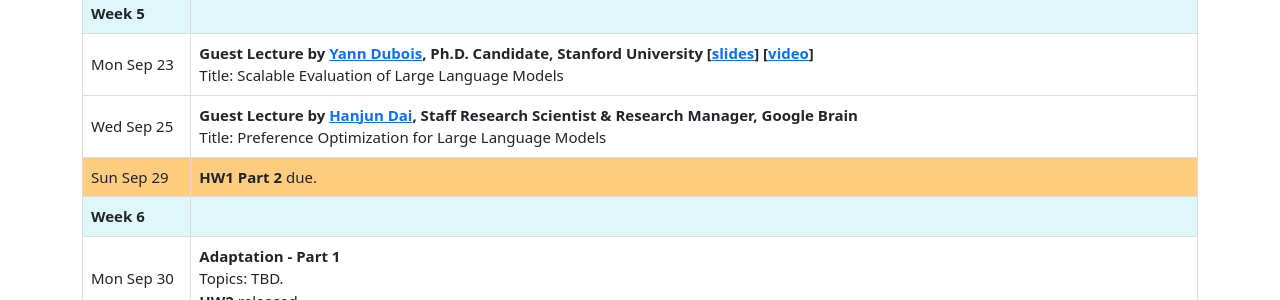
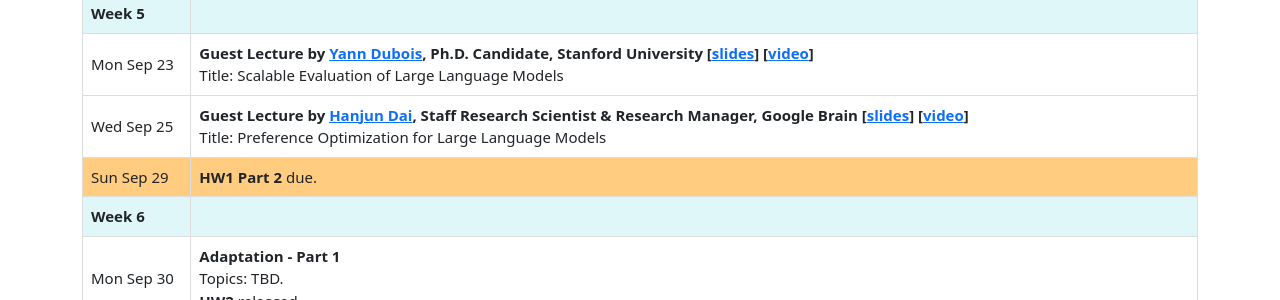
Before and after one commit to llm-class/llm-class.github.io, a Jekyll site: the page built from schedule.html, in a window 1280 px wide and 900 px high, scrolled down 675 px. Shown: the part 155-455 px from the top of the window. Built offline with Jekyll 4.4.1, drawn with Linux system fonts in a browser that asks for light colours.

Commit message:
add Hanjun's slides

```diff
--- a/_data/schedule.yml
+++ b/_data/schedule.yml
@@ -57,7 +57,7 @@
       details: "Title: Scalable Evaluation of Large Language Models"
     - date: "Wed Sep 25"
       class: "guest_lecture"
-      topic: "Guest Lecture by <a href=\"https://hanjun-dai.github.io/\">Hanjun Dai</a>, Staff Research Scientist & Research Manager, Google Brain"
+      topic: "Guest Lecture by <a href=\"https://hanjun-dai.github.io/\">Hanjun Dai</a>, Staff Research Scientist & Research Manager, Google Brain [<a href=\"slides/Hanjun_Dai.pdf\">slides</a>] [<a href=\"\">video</a>]"
       details: "Title: Preference Optimization for Large Language Models"
     - date: "Sun Sep 29"
       class: "sub_deadline"
```
Also changed, not shown: 1 other file.
